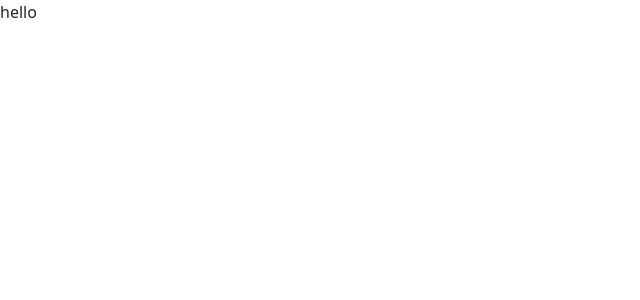
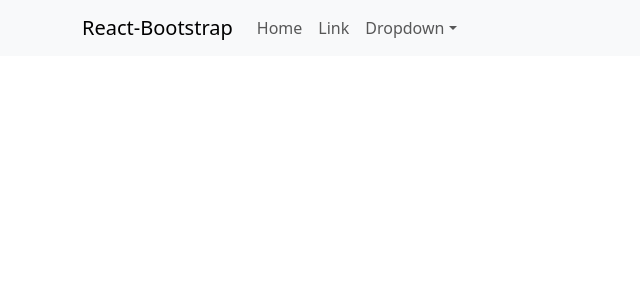
Before and after one commit to NMasters52/react_php_crud_mysql_api, a React (Vite) app: page / in a window 1280 px wide. Shown: the top 300 px of the page, without its empty margins (0-640 px from the left). Built offline with nearby package versions, Linux system fonts and the light colour scheme.

Commit message:
Adding Nav bar from bootstrap

```diff
--- a/src/App.jsx
+++ b/src/App.jsx
@@ -1,11 +1,12 @@
 import './App.css'
+import BasicExample from './Components/Nav/Nav.jsx'
 
 function App() {
 
 
   return (
     <>
-      <p>hello</p>
+      <BasicExample />
     </>
   )
 }
--- /dev/null
+++ b/src/Components/Nav/Nav.jsx
@@ -0,0 +1,34 @@
+import Container from 'react-bootstrap/Container';
+import Nav from 'react-bootstrap/Nav';
+import Navbar from 'react-bootstrap/Navbar';
+import NavDropdown from 'react-bootstrap/NavDropdown';
+
+function BasicExample() {
+  return (
+    <Navbar expand="lg" className="bg-body-tertiary">
+      <Container>
+        <Navbar.Brand href="#home">React-Bootstrap</Navbar.Brand>
+        <Navbar.Toggle aria-controls="basic-navbar-nav" />
+        <Navbar.Collapse id="basic-navbar-nav">
+          <Nav className="me-auto">
+            <Nav.Link href="#home">Home</Nav.Link>
+            <Nav.Link href="#link">Link</Nav.Link>
+            <NavDropdown title="Dropdown" id="basic-nav-dropdown">
+              <NavDropdown.Item href="#action/3.1">Action</NavDropdown.Item>
+              <NavDropdown.Item href="#action/3.2">
+                Another action
+              </NavDropdown.Item>
+              <NavDropdown.Item href="#action/3.3">Something</NavDropdown.Item>
+              <NavDropdown.Divider />
+              <NavDropdown.Item href="#action/3.4">
+                Separated link
+              </NavDropdown.Item>
+            </NavDropdown>
+          </Nav>
+        </Navbar.Collapse>
+      </Container>
+    </Navbar>
+  );
+}
+
+export default BasicExample;
```
Also changed, not shown: index.html (+5 -5 lines), src/Components/Footer/Footer.css (added), src/Components/Footer/Footer.jsx (added), src/Components/Nav/Nav.css (added).
